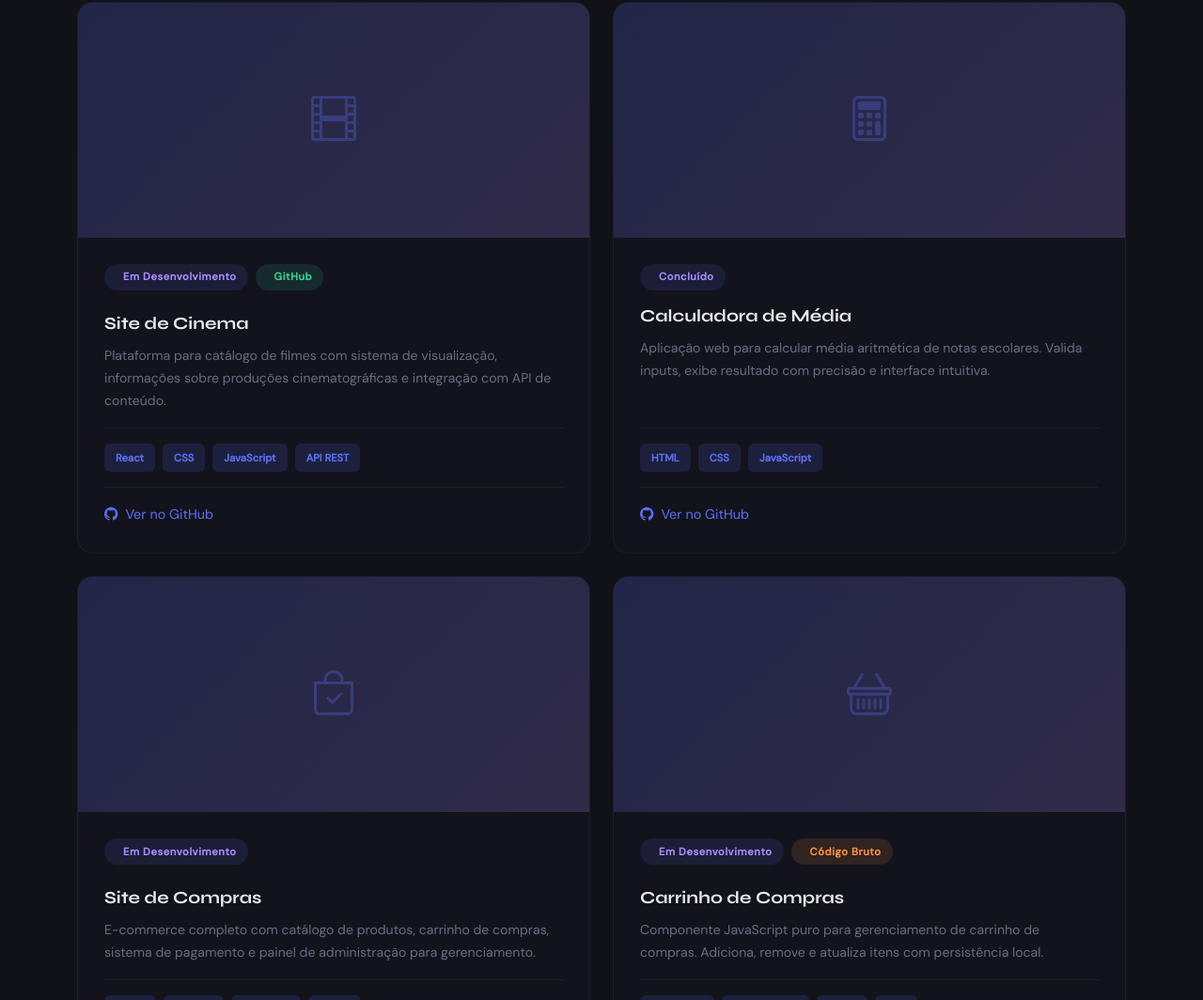
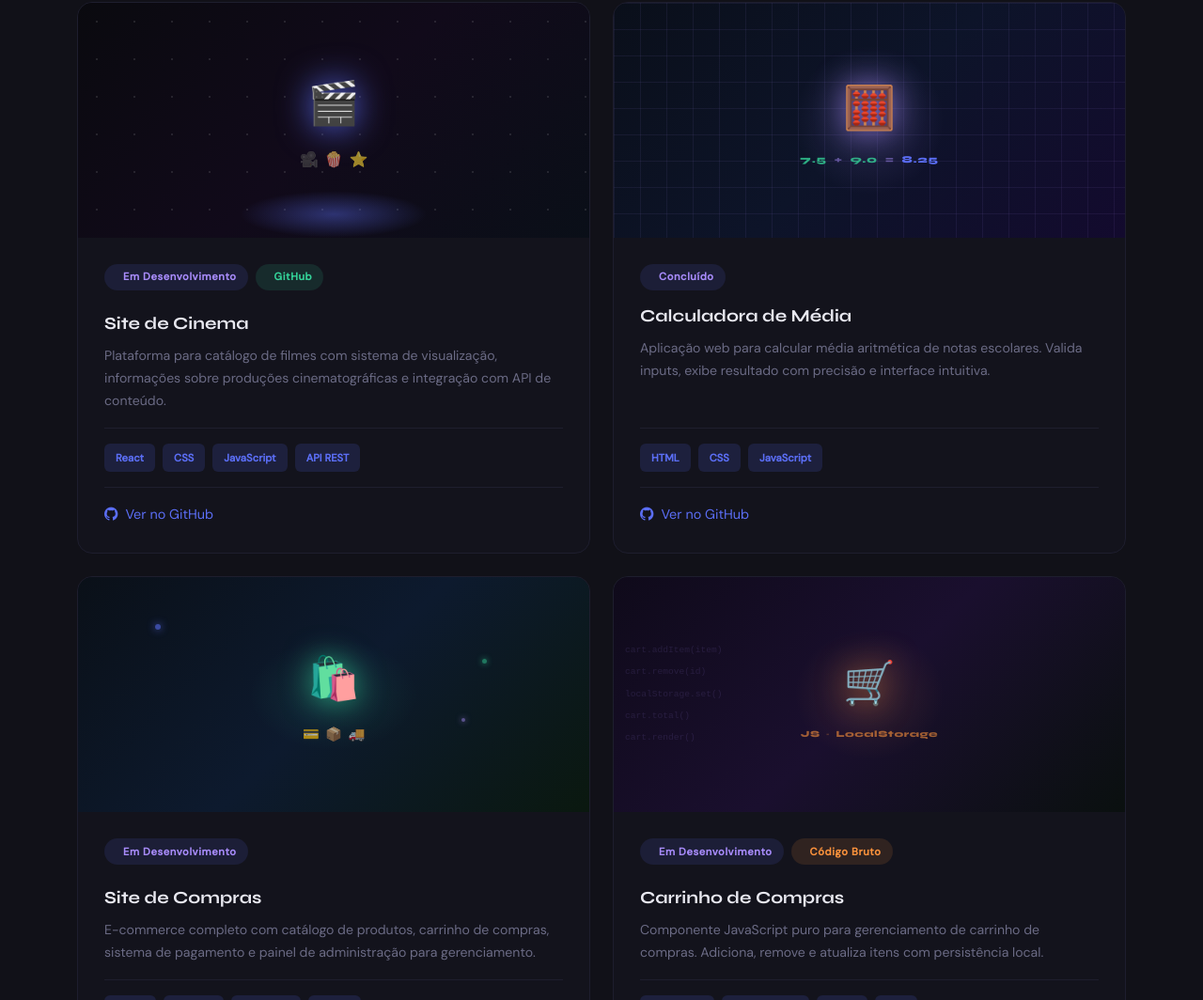
Before and after one commit to MarkoSpsfilho/Projeto-Integrador-01, a plain HTML site: page index.html in a window 1280 px wide. Shown: the part 1160-2224 px from the top of the page at 94% size. Drawn offline with nearby package versions, Linux system fonts and the light colour scheme.

Commit message:
Commit new index

```diff
--- a/index.html
+++ b/index.html
@@ -86,8 +86,17 @@
 
       <div class="col-lg-6 fade-up delay-1">
         <div class="project-card">
-          <div class="project-image" style="background:linear-gradient(135deg,rgba(91,110,245,0.2) 0%,rgba(167,139,250,0.2) 100%);display:flex;align-items:center;justify-content:center;">
-            <i class="bi bi-film" style="font-size:3rem;color:var(--accent);opacity:0.3;"></i>
+          <div class="project-image" style="background:linear-gradient(135deg,#0a0a0f 0%,#110a1a 50%,#0a0f18 100%);display:flex;align-items:center;justify-content:center;position:relative;overflow:hidden;">
+            <div style="position:absolute;inset:0;background-image:radial-gradient(circle,rgba(255,255,255,0.7) 1px,transparent 1px);background-size:40px 40px;background-position:0 0,20px 20px;opacity:0.15;"></div>
+            <div style="position:absolute;bottom:0;left:50%;transform:translateX(-50%);width:200px;height:50px;background:radial-gradient(ellipse,rgba(91,110,245,0.4) 0%,transparent 70%);"></div>
+            <div style="position:relative;z-index:2;display:flex;flex-direction:column;align-items:center;gap:0.5rem;">
+              <span style="font-size:2.8rem;filter:drop-shadow(0 0 18px rgba(91,110,245,0.9));">🎬</span>
+              <div style="display:flex;gap:0.4rem;">
+                <span style="font-size:1rem;opacity:0.6;">🎥</span>
+                <span style="font-size:1rem;opacity:0.6;">🍿</span>
+                <span style="font-size:1rem;opacity:0.6;">⭐</span>
+              </div>
+            </div>
           </div>
           <div class="project-content">
             <div style="display:flex;gap:0.5rem;flex-wrap:wrap;margin-bottom:0.5rem;">
@@ -113,8 +122,19 @@
 
       <div class="col-lg-6 fade-up delay-2">
         <div class="project-card">
-          <div class="project-image" style="background:linear-gradient(135deg,rgba(91,110,245,0.2) 0%,rgba(167,139,250,0.2) 100%);display:flex;align-items:center;justify-content:center;">
-            <i class="bi bi-calculator" style="font-size:3rem;color:var(--accent);opacity:0.3;"></i>
+          <div class="project-image" style="background:linear-gradient(135deg,#0a0f1a 0%,#0d1429 50%,#130a2e 100%);display:flex;align-items:center;justify-content:center;position:relative;overflow:hidden;">
+            <div style="position:absolute;inset:0;background-image:linear-gradient(rgba(167,139,250,0.08) 1px,transparent 1px),linear-gradient(90deg,rgba(167,139,250,0.08) 1px,transparent 1px);background-size:28px 28px;"></div>
+            <div style="position:absolute;top:50%;left:50%;transform:translate(-50%,-50%);width:160px;height:160px;background:radial-gradient(ellipse,rgba(167,139,250,0.18) 0%,transparent 70%);"></div>
+            <div style="position:relative;z-index:2;display:flex;flex-direction:column;align-items:center;gap:0.5rem;">
+              <span style="font-size:2.8rem;filter:drop-shadow(0 0 16px rgba(167,139,250,0.85));">🧮</span>
+              <div style="display:flex;gap:0.5rem;font-family:'Syne',sans-serif;font-size:0.65rem;font-weight:800;letter-spacing:0.08em;">
+                <span style="color:rgba(52,211,153,0.8);">7.5</span>
+                <span style="color:rgba(167,139,250,0.5);">+</span>
+                <span style="color:rgba(52,211,153,0.8);">9.0</span>
+                <span style="color:rgba(167,139,250,0.5);">=</span>
+                <span style="color:rgba(91,110,245,1);">8.25</span>
+              </div>
+            </div>
           </div>
           <div class="project-content">
             <span class="project-tag"><span class="dot" style="background:var(--accent3);"></span>Concluído</span>
@@ -136,8 +156,21 @@
 
       <div class="col-lg-6 fade-up delay-3">
         <div class="project-card">
-          <div class="project-image" style="background:linear-gradient(135deg,rgba(91,110,245,0.2) 0%,rgba(167,139,250,0.2) 100%);display:flex;align-items:center;justify-content:center;">
-            <i class="bi bi-bag-check" style="font-size:3rem;color:var(--accent);opacity:0.3;"></i>
+          <div class="project-image" style="background:linear-gradient(135deg,#0a1018 0%,#0d1a2e 50%,#0a180f 100%);display:flex;align-items:center;justify-content:center;position:relative;overflow:hidden;">
+            <!-- partículas flutuantes -->
+            <div style="position:absolute;top:20%;left:15%;width:6px;height:6px;border-radius:50%;background:rgba(91,110,245,0.6);box-shadow:0 0 8px rgba(91,110,245,0.8);"></div>
+            <div style="position:absolute;top:60%;left:75%;width:4px;height:4px;border-radius:50%;background:rgba(167,139,250,0.5);box-shadow:0 0 6px rgba(167,139,250,0.7);"></div>
+            <div style="position:absolute;top:35%;right:20%;width:5px;height:5px;border-radius:50%;background:rgba(52,211,153,0.5);box-shadow:0 0 6px rgba(52,211,153,0.7);"></div>
+            <!-- glow fundo -->
+            <div style="position:absolute;top:50%;left:50%;transform:translate(-50%,-50%);width:180px;height:120px;background:radial-gradient(ellipse,rgba(52,211,153,0.12) 0%,transparent 70%);"></div>
+            <div style="position:relative;z-index:2;display:flex;flex-direction:column;align-items:center;gap:0.5rem;">
+              <span style="font-size:2.8rem;filter:drop-shadow(0 0 16px rgba(52,211,153,0.7));">🛍️</span>
+              <div style="display:flex;gap:0.4rem;">
+                <span style="font-size:0.9rem;opacity:0.65;">💳</span>
+                <span style="font-size:0.9rem;opacity:0.65;">📦</span>
+                <span style="font-size:0.9rem;opacity:0.65;">🚚</span>
+              </div>
+            </div>
           </div>
           <div class="project-content">
             <div style="display:flex;gap:0.5rem;flex-wrap:wrap;margin-bottom:0.5rem;">
@@ -162,8 +195,25 @@
 
       <div class="col-lg-6 fade-up delay-4">
         <div class="project-card">
-          <div class="project-image" style="background:linear-gradient(135deg,rgba(91,110,245,0.2) 0%,rgba(167,139,250,0.2) 100%);display:flex;align-items:center;justify-content:center;">
-            <i class="bi bi-basket" style="font-size:3rem;color:var(--accent);opacity:0.3;"></i>
+          <div class="project-image" style="background:linear-gradient(135deg,#0f0a1a 0%,#1a0f2e 50%,#0a100f 100%);display:flex;align-items:center;justify-content:center;position:relative;overflow:hidden;">
+            <!-- linhas de código ao fundo -->
+            <div style="position:absolute;left:12px;top:0;bottom:0;display:flex;flex-direction:column;justify-content:center;gap:7px;opacity:0.13;font-family:monospace;font-size:0.6rem;color:#a78bfa;white-space:nowrap;pointer-events:none;">
+              <span>cart.addItem(item)</span>
+              <span>cart.remove(id)</span>
+              <span>localStorage.set()</span>
+              <span>cart.total()</span>
+              <span>cart.render()</span>
+            </div>
+            <!-- glow -->
+            <div style="position:absolute;top:50%;left:50%;transform:translate(-50%,-50%);width:160px;height:140px;background:radial-gradient(ellipse,rgba(251,146,60,0.13) 0%,transparent 70%);"></div>
+            <div style="position:relative;z-index:2;display:flex;flex-direction:column;align-items:center;gap:0.5rem;">
+              <span style="font-size:2.8rem;filter:drop-shadow(0 0 16px rgba(251,146,60,0.75));">🛒</span>
+              <div style="display:flex;gap:0.4rem;font-family:'Syne',sans-serif;font-size:0.6rem;font-weight:800;color:rgba(251,146,60,0.6);letter-spacing:0.06em;">
+                <span>JS</span>
+                <span style="opacity:0.4;">·</span>
+                <span>LocalStorage</span>
+              </div>
+            </div>
           </div>
           <div class="project-content">
             <div style="display:flex;gap:0.5rem;flex-wrap:wrap;margin-bottom:0.5rem;">
```
